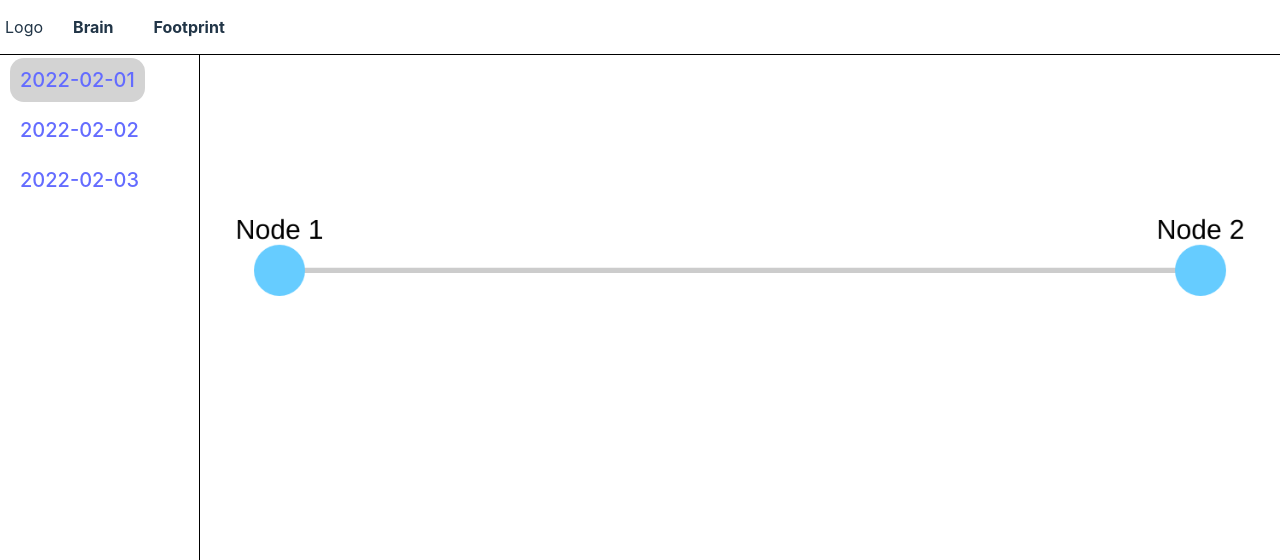
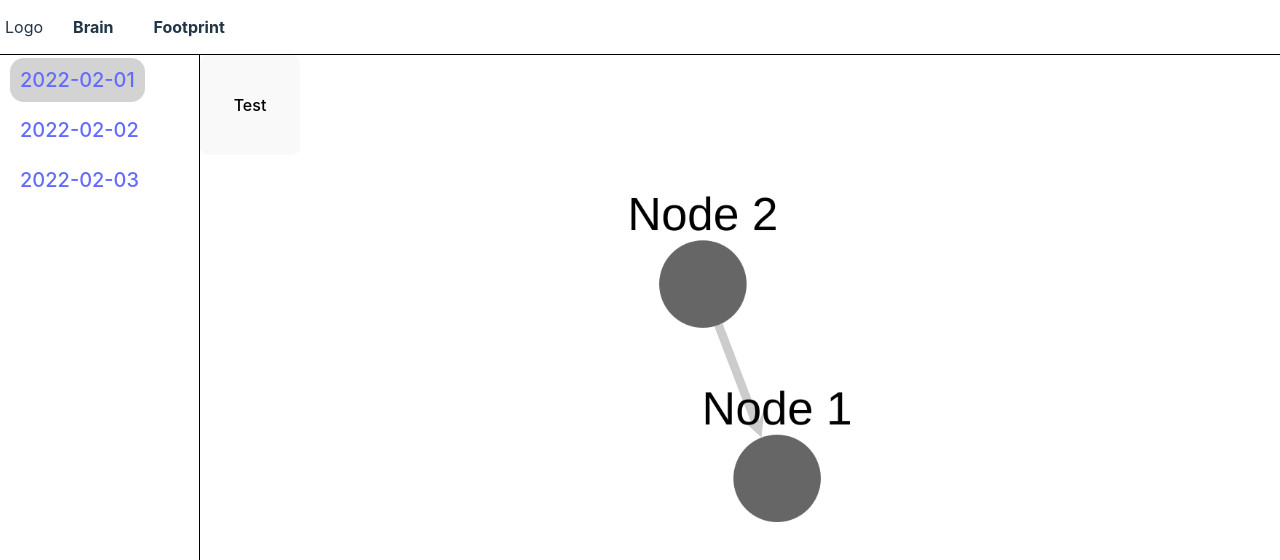
Before and after one commit to chanjook1m/iam-mindmap, a React (Vite) app: page /daynote/1 in a window 1280 px wide. Shown: the top 560 px of the page. Built offline with nearby package versions, Linux system fonts and the light colour scheme.

Commit message:
refactor/cystoscape initialization code

```diff
--- a/src/components/content/Note.tsx
+++ b/src/components/content/Note.tsx
@@ -1,8 +1,8 @@
-import { useRef, useEffect } from "react";
+import { useState, useRef, useEffect } from "react";
 import { useParams } from "react-router-dom";
 import cytoscape from "cytoscape";
+import { cystoConfig } from "../../utils/libConfig";
 
-export default function Note() {
 const element = [
   [
     {
@@ -38,33 +38,77 @@ export default function Note() {
     { data: { id: "edge1", source: "node1", target: "node2" } },
   ],
 ];
+
+const element2 = [
+  [
+    {
+      data: { id: "node1", label: "Node 1" },
+      position: { x: 55, y: 55 },
+    },
+    {
+      data: { id: "node2", label: "Node 2" },
+      position: { x: 155, y: 155 },
+    },
+    { data: { id: "edge1", source: "node1", target: "node2" } },
+  ],
+  [
+    {
+      data: { id: "node1", label: "Node 3" },
+      position: { x: 55, y: 155 },
+    },
+    {
+      data: { id: "node2", label: "Node 4" },
+      position: { x: 155, y: 255 },
+    },
+    { data: { id: "edge1", source: "node1", target: "node2" } },
+  ],
+  [
+    {
+      data: { id: "node1", label: "Node 5" },
+      position: { x: 55, y: 55 },
+    },
+    {
+      data: { id: "node2", label: "Node 6" },
+      position: { x: 155, y: 155 },
+    },
+    { data: { id: "edge1", source: "node1", target: "node2" } },
+  ],
+];
+
+export default function Note() {
   const cyRef = useRef(null);
   const { noteId } = useParams();
+  const [data, setData] = useState({});
+
+  useEffect(() => {
+    setData(() => element[Number(noteId) - 1]); // TODO: get server data
+  }, [noteId]);
 
   useEffect(() => {
     const cy = cytoscape({
       container: cyRef.current,
-      elements: element[Number(noteId) - 1],
-      style: [
-        {
-          selector: "node",
-          style: {
-            "background-color": "#66ccff",
-            label: "data(label)",
-          },
-        },
-        {
-          selector: "edge",
-          style: {
-            "line-color": "#ccc",
-          },
-        },
-      ],
+      elements: data,
+      style: cystoConfig.style,
+      layout: cystoConfig.layout,
     });
+
+    // console.log(cy.json().elements.edges, cy.json().elements.nodes);
     return () => {
       cy.destroy();
     };
-  }, [element, noteId]);
+  }, [noteId, data]);
 
-  return <div ref={cyRef} style={{ width: "100%", height: "400px" }}></div>;
+  return (
+    <div style={{ height: "500px" }}>
+      <button
+        style={{ width: "100px", height: "100px" }}
+        onClick={() => {
+          setData(() => element2[Number(noteId) - 1]);
+        }}
+      >
+        Test
+      </button>
+      <div ref={cyRef} style={{ width: "100%", height: "400px" }}></div>
+    </div>
+  );
 }
--- /dev/null
+++ b/src/utils/libConfig.ts
@@ -0,0 +1,30 @@
+export const cystoConfig = {
+  style: [
+    // the stylesheet for the graph
+    {
+      selector: "node",
+      style: {
+        "background-color": "#666",
+        label: "data(label)",
+      },
+    },
+
+    {
+      selector: "edge",
+      style: {
+        width: 3,
+        "curve-style": "bezier",
+        "line-color": "#ccc",
+        "source-arrow-color": "#ccc",
+        "source-arrow-shape": "vee",
+      },
+    },
+  ],
+  layout: {
+    name: "cose",
+    animate: false,
+    gravityRangeCompound: 1.5,
+    fit: true,
+    tile: true,
+  },
+};
```
Lines whose indentation alone changed are shown as unchanged.
